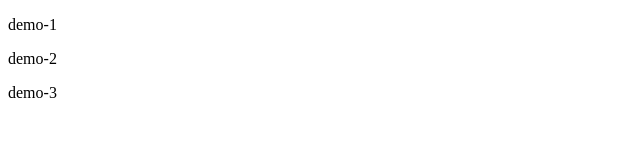
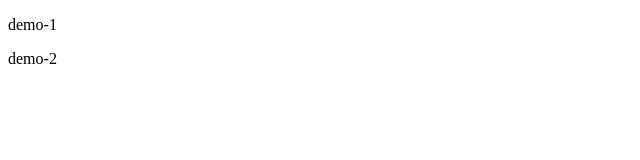
Before and after one commit to lovesly/design_pattern, a website built with webpack: page Bilibili/imook/index.html in a window 1280 px wide. Shown: the full height of the page, 0-640 px from the left. Built offline with nearby package versions, Linux system fonts and the light colour scheme.

Commit message:
test commit name

```diff
--- a/Bilibili/imook/index.html
+++ b/Bilibili/imook/index.html
@@ -8,6 +8,5 @@
 <body>
   <p>demo-1</p>
   <p>demo-2</p>
-  <p>demo-3</p>
 <script src="./dist/bundle.js?35bd6a90696370230094"></script></body>
 </html>
```
